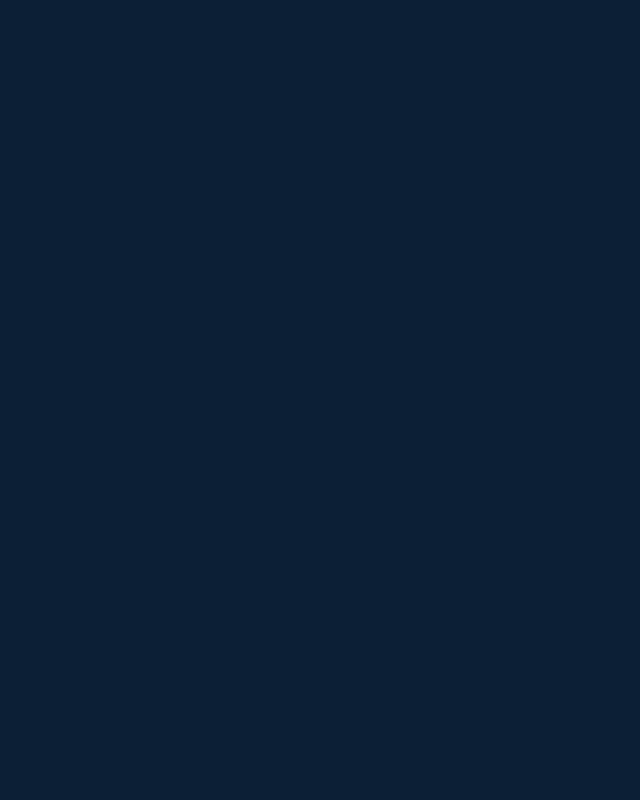
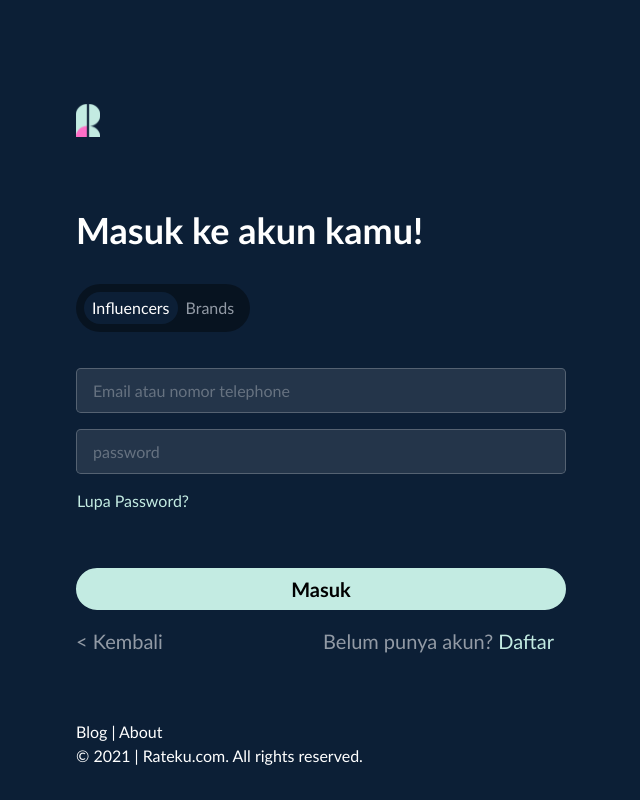
Before and after one commit to FarizAllawi/rateku-frontend, a React (Create React App) app: page /signin in a window 1280 px wide. Shown: the whole page, without its empty margins (74-714 px from the left). Built offline with nearby package versions, Linux system fonts and the light colour scheme.

Commit message:
Add Signin Page

```diff
--- a/src/App.js
+++ b/src/App.js
@@ -9,7 +9,7 @@ import SignupBrand from "pages/SignupBrand"
 
 function App() {
   return (
-    <div className="">
+    <>
       <Routes>
         <Route path="/" element={<LandingPage/>}/>
         <Route path="/signin" element={<Signin/>}/>
@@ -17,7 +17,7 @@ function App() {
         <Route path="/signup-brand" element={<SignupBrand/>}/>
         {/* <Route path="/example" element={<Example/>}/> */}
       </Routes>
-    </div>
+    </>
   );
 }
 
--- a/src/assets/scss/style.scss
+++ b/src/assets/scss/style.scss
@@ -93,6 +93,16 @@ body {
         color: $gray-500;
     }
 
+    .text-gray {
+        color: $gray-500;
+    }
+
+    .switch-toggle {
+        position: relative;
+        z-index: 1;
+        margin-bottom: 6.25rem;
+    }
+
     .footer {
         font-size: 0.75rem;
     }
@@ -121,6 +131,11 @@ body {
                 font-size: 1.25rem;
                 padding: 0.3rem 1.3rem !important;
             }
+        }
+
+        .text-option{
+            color:$gray-500;
+            font-size:1rem;
         }
 
         .footer {
@@ -154,6 +169,11 @@ body {
         .text-caption {
             font-size: 4rem !important;
             margin-bottom: 3rem !important;
+        }
+
+        .text-option{
+            color:$gray-500;
+            font-size:1.25rem;
         }
 
         .button-signup {
@@ -195,6 +215,13 @@ body {
                 padding: 0.3rem 1.75rem !important;
                 font-size: 1.25rem !important;
             }
+        }
+
+        .switch-toggle {
+            position: relative;
+            z-index: 1;
+            margin-bottom: 7.25rem;
+            margin-top: 2rem;
         }
 
         .footer {
--- /dev/null
+++ b/src/elements/Form/Switch/index.js
@@ -0,0 +1,48 @@
+import React, {Children, useState, useRef, useEffect} from 'react'
+import propTypes from 'prop-types'
+import "./index.scss"
+
+export default function Switch(props) {
+
+    const {
+        value,
+        defaultValue,
+        name,
+        className,
+        labelName,
+        children,
+        onClick,
+    } = props
+
+    const class_name = [className]
+    const items = Children.toArray(children)
+
+    return <div className="switch mb-3">
+        { labelName && (
+            <label htmlFor="" className="label mb-1">{labelName}</label>
+        )}
+
+        <ul className={`switch-group ${class_name.join(" ")}`}>
+        {
+            items.map((item , index) => {
+                return <li key={index} className={`switch-option w-auto py-1 px-2 ${(((value) ? value : defaultValue) === item.props.value) ? 'switch-selected': ''}`} onClick={() => onClick({ target:{ name: name, value: item.props.value}})}>
+                    {
+                        item.props.children
+                    }
+                </li>
+            })
+        }
+        </ul>
+
+    </div>
+}
+
+Switch.propTypes = {
+    onClick: propTypes.func.isRequired,
+    name: propTypes.string.isRequired,
+    value: propTypes.oneOfType([propTypes.string , propTypes.number]).isRequired,
+    defaultValue: propTypes.oneOfType([propTypes.string , propTypes.number]),
+    className: propTypes.string,
+    labelName:propTypes.string,
+    isDisabled: propTypes.bool,
+}
--- /dev/null
+++ b/src/elements/Form/Switch/index.scss
@@ -0,0 +1,39 @@
+@import '../../../assets/scss/style.scss';
+
+.switch {
+    color : $gray-500;
+    position: relative;
+
+    .switch-group {
+        position:absolute;
+        list-style-type: none;
+        margin: 0;
+        padding:0.5rem .5rem;
+        border-radius: 2rem;
+        background-color:rgba(0, 0, 0, 0.4);
+    }
+
+    .switch-option {
+        border-radius: 2rem;
+        display: inline-block;
+        cursor: pointer;
+        transition: 0.3s;
+        // margin:0.15rem;
+    }
+
+    .switch-option:hover {
+        background-color: rgba(0, 0, 0, 0.6) ;
+        color:white;
+        transition: 0.3s;
+    }
+
+    .switch-selected {
+        background-color: #0C1F36;
+        color:white;
+    }
+
+    .switch-selected:hover {
+        background-color: #0C1F36;
+        color:white;
+    }
+}
--- a/src/pages/LandingPage.js
+++ b/src/pages/LandingPage.js
@@ -72,7 +72,7 @@ export default class LandingPage extends Component {
                                 </div>
                                 <Button className="button-signin py-2 px-5 mb-5 fw-bold text-decoration-none text-center btn-border btn-hover"
                                         type="link"
-                                        href="/sigin"
+                                        href="/signin"
                                         isLarge
                                         isRounded
                                 >
--- a/src/pages/Signin.js
+++ b/src/pages/Signin.js
@@ -1,23 +1,130 @@
 
 import React, { Component} from 'react'
+import LogoIcon from 'parts/icon/iconLogo'
+import Input from 'elements/Form/Input'
+import Switch from 'elements/Form/Switch'
+import Button from 'elements/Button'
+import Footer from 'parts/Footer'
 
 export default class Signin extends Component {
     state = {
         data: {
-            email: "",
-            nomorTelphone:  "",
+            emailOrNumber: "",
             password: "",
-            toggle: ""
+            toggle: "influencer"
         }
     }
 
+    onChange = (event) => {
+        this.setState({
+            data: {
+                ...this.state.data,
+                [event.target.name] : event.target.value
+            }
+        })
+    }
+
+    componentDidMount() {
+        window.scroll(0, 0)
+    }
 
     render() {
+        const { data } = this.state
+
         return (
+
             <>
+                <div className="padding-page container px-3">
+                    <div className="logo col-12 col-xl-6 mb-5">
+                        <LogoIcon/>
+                    </div>
 
+                    <h1 className="text-caption fw-bold fs-1 mt-3 mb-4 text-white">Masuk ke akun kamu!</h1>
 
+                    <div className="switch-toggle col-12 col-xl-6">
+                        <Switch name="toggle"
+                                value={data.toggle}
+                                onClick={this.onChange}
+                                defaultValue="influencers">
+                            <option value="influencer">Influencers</option>
+                            <option value="brand">Brands</option>
+                        </Switch>
+                    </div>
 
+                    <div className="col-12 col-xl-6">
+                        <Input  name="emailOrNumber"
+                                value={data.emailOrNumber}
+                                onChange={this.onChange}
+                                placeholder="Email atau nomor telephone"/>
+                    </div>
+
+                    <div className="col-12 col-xl-6">
+                        <Input  type="password"
+                                name="password"
+                                value={data.password}
+                                onChange={this.onChange}
+                                placeholder="password"/>
+                    </div>
+
+                    <div className="col-12 col-xl-6">
+                        <div className="row">
+                            <div className="col-12">
+                                <Button className="btn btn-link text-decoration-none px-0 mt-n3 float-start"
+                                        style={{ marginTop: "-0.5rem"}}
+                                        type="link"
+                                        href="/"
+                                >
+                                    {"Lupa Password?"}
+                                </Button>
+                            </div>
+
+                            <div className="col-12">
+                                <div className="d-grid mt-5">
+                                    <Button className="py-1 px-5 mb-3 fw-bold text-decoration-none text-center btn-primary btn-hover"
+                                            type="link"
+                                            href="/signin"
+                                            isLarge
+                                            isRounded
+                                    >
+                                        Masuk
+                                    </Button>
+                                </div>
+                            </div>
+                        </div>
+                    </div>
+
+                    <div className="row mb-5">
+                        <div className="col-4 col-xl-2">
+                            <div className="d-grid float-start">
+                                <span className="text-option">
+                                    <Button className="btn-link text-decoration-none px-0 text-gray text-option"
+                                            type="link"
+                                            href="/"
+                                            isLarge
+                                    >
+                                        {"< Kembali"}
+                                    </Button>
+                                </span>
+                            </div>
+                        </div>
+                        <div className="col-8 col-xl-4">
+                            <div className="d-grid float-end">
+                                <span className='text-option'>
+                                    Belum punya akun?
+                                    <Button className="btn-link text-decoration-none px-0 text-option text-primary"
+                                            type="link"
+                                            href={`/signup-${data.toggle}`}
+                                            isLarge
+                                    >
+                                        {" Daftar"}
+                                    </Button>
+                                </span>
+
+                            </div>
+                        </div>
+                    </div>
+                </div>
+                <Footer footerContainer="padding-page px-4"/>
             </>
         )
     }
```
Also changed, not shown: src/pages/ExamplePage.js (+10 -2 lines), 1 other file (tests, documents, lock files or other folders).
